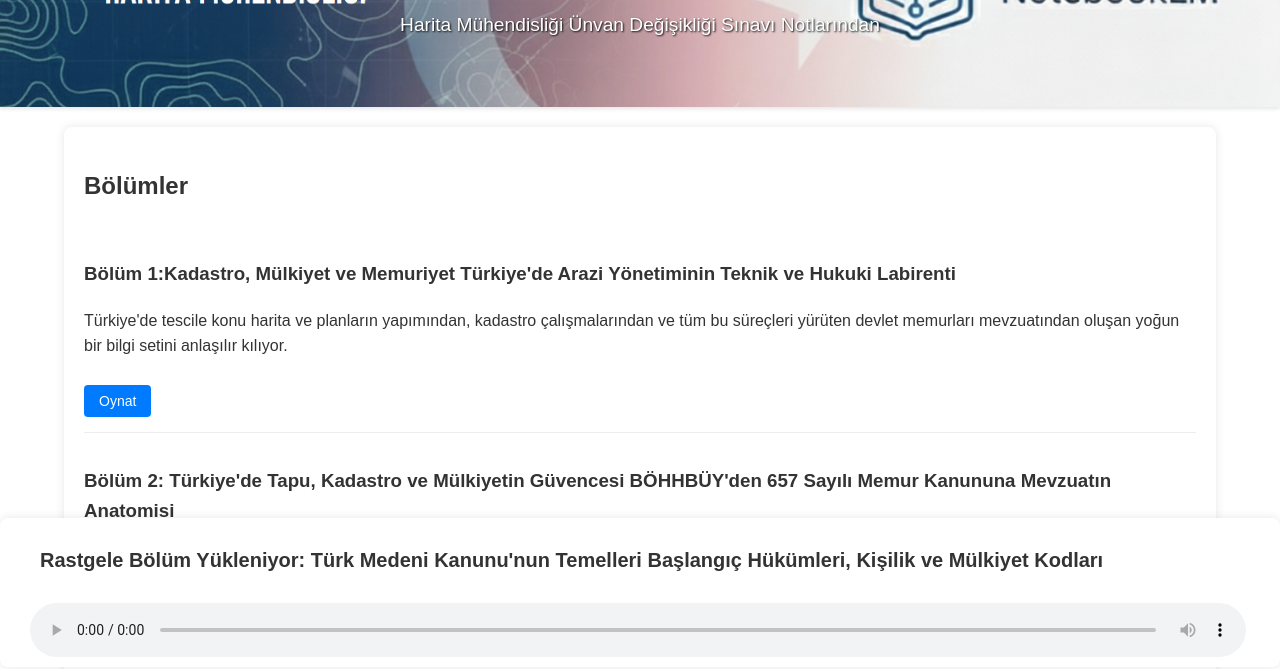
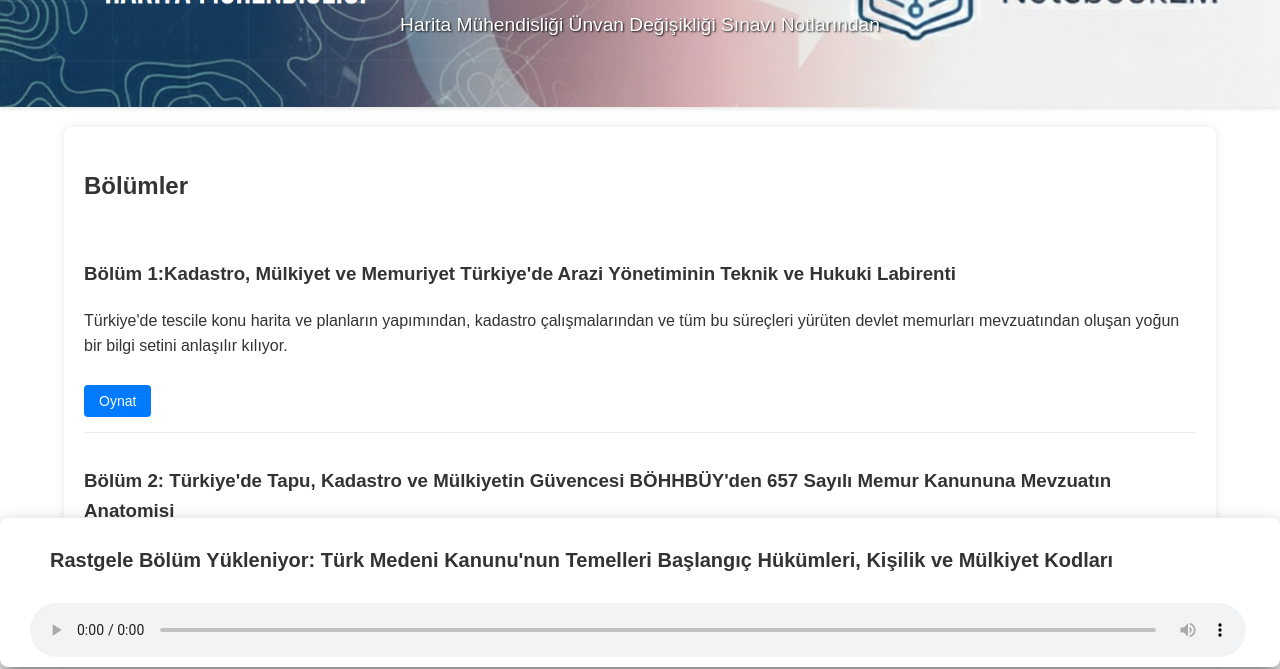
Before and after one commit to EnesMCLK/TKGMNotebookLMPodcastServer, a plain HTML site: page index.html in a window 1280 px wide. Shown: the part 133-802 px from the top of the page. Drawn offline with Linux system fonts and the light colour scheme.

Commit message:
Update style.css

```diff
--- a/style.css
+++ b/style.css
@@ -12,13 +12,13 @@
 
     background: #fff;
     border-radius: 8px;
-    box-shadow: 0 0 10px rgba(0,0,0,0.1);
+    box-shadow: 0px 10px 20px 0px rgba(0, 0, 0, 0.5)
 
     /* Diğer stilleriniz... */
 }
 /* Başlığı ortalamak için */
 #current-episode-title {
-    padding: 10px 0;
+    padding: 10px;
     margin-left: 40px; /* Ortalamayı kaldırıp soldan boşluk ekler */
 }
 
```
